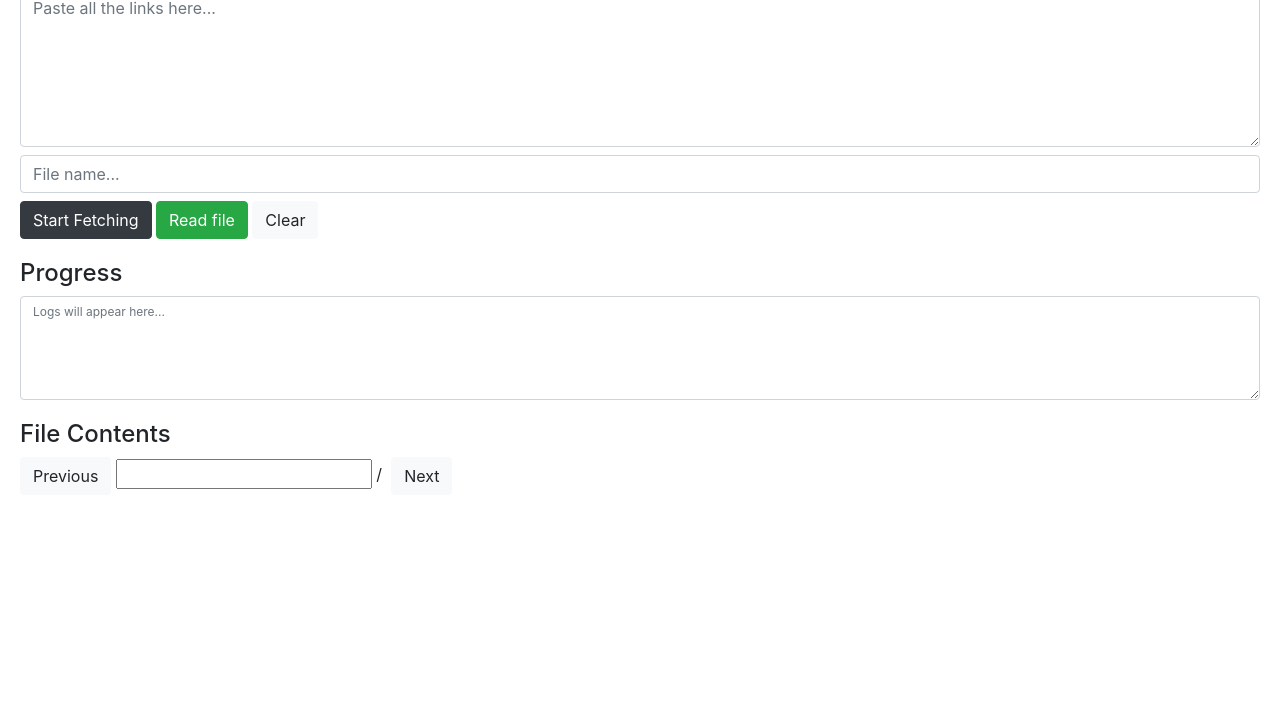
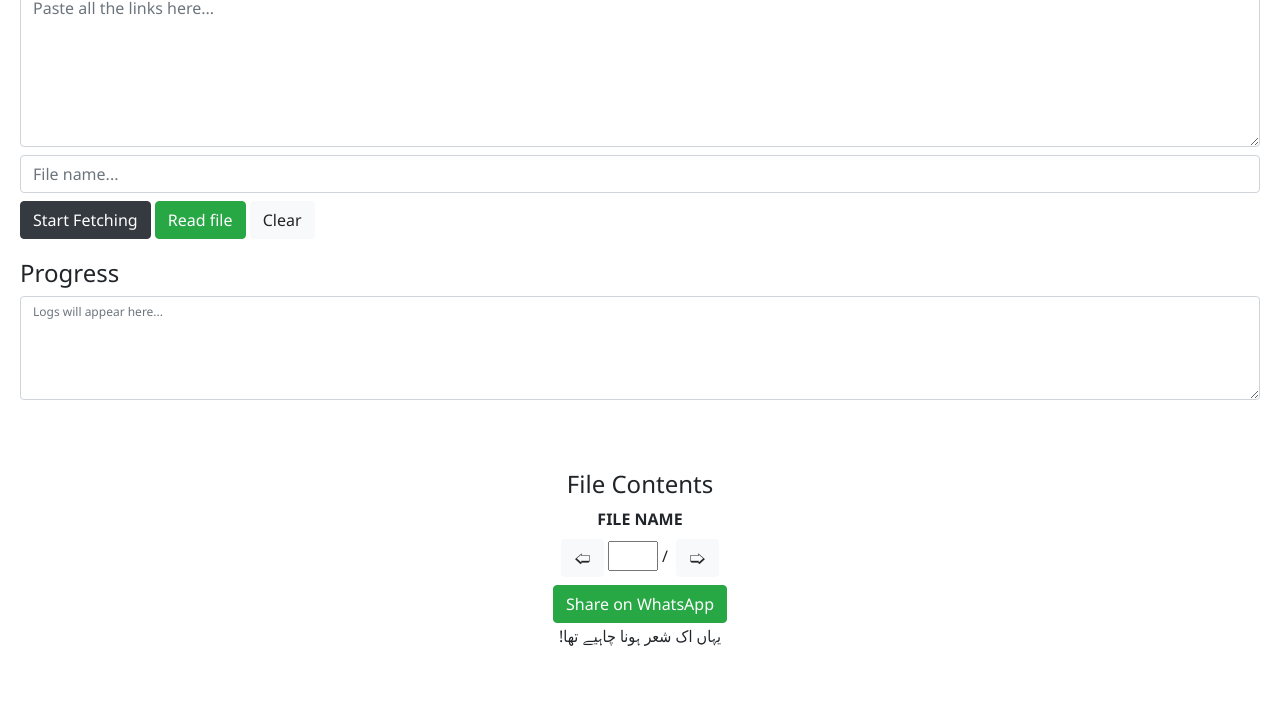
Before and after one commit to ShakesVision/dRekhta, a website: page views/index.html in a window 1280 px wide. Shown: the part 87-800 px from the top of the page. Drawn offline with Linux system fonts and the light colour scheme; no server answers; a web font is replaced by a local one.

Commit message:
style and functionality  changes, readme update

```diff
--- a/views/index.html
+++ b/views/index.html
@@ -45,26 +45,32 @@
         rows="5"
         style="font-size: 12px"
       ></textarea>
+      <div class="alert alert-success" role="alert">Download Complete!</div>
     </section>
-    <section>
+    <section style="text-align: center">
       <h4>File Contents</h4>
-      <div class="file-heading"></div>
-      <div class="file-content"></div>
-      <div class="navigation-btns">
-        <button onclick="back()" type="button" class="btn btn-light">
-          Previous
-        </button>
-        <input type="text" id="content-arr-index"> / <label class="totalItems"></label>
+      <div class="file-heading">File name</div>
+      <div class="navigation-btns my-2">
+        <button onclick="back()" type="button" class="btn btn-light">🢠</button>
+        <input type="number" id="content-arr-index" /> /
+        <label class="totalItems"></label>
         <button onclick="forward()" type="button" class="btn btn-light">
-          Next
+          🢡
         </button>
       </div>
+      <div class="shareBtn">
+        <button type="button" onclick="share()" class="btn btn-success">
+          Share on WhatsApp
+        </button>
+      </div>
+      <div class="file-content sher"></div>
     </section>
   </body>
   <script>
     var linksTextAreaEl = document.querySelector("#linksTxtArea");
     var fileNameInputEl = document.querySelector("#fileNameInput");
     var logEl = document.querySelector("#logs");
+    var contentArrIndexEl = document.querySelector("#content-arr-index");
     var fileContentArray = [];
     function clearTxt() {
       linksTextAreaEl.value = "";
@@ -72,6 +78,7 @@
       logEl.value = "";
     }
     function scrape() {
+      logEl.value = "";
       var links = linksTextAreaEl.value
         .replace(/^\s*[\r\n]/gm, "")
         .trim()
@@ -84,19 +91,40 @@
     function readFile() {
       var data = app.getPath("downloads") + "|" + fileNameInputEl.value;
       front.send("read", data);
-      document.querySelector('.file-heading').innerText = fileNameInputEl.value;
-      document.querySelector('#content-arr-index').value = 0;
+      document.querySelector(".file-heading").innerText = fileNameInputEl.value;
+      contentArrIndexEl.value = 1;
     }
     function back() {
-      var i = parseInt(document.querySelector('#content-arr-index').value)
-      document.querySelector('.file-content').innerText = fileContentArray[i-1];
-      if(i>0) document.querySelector('#content-arr-index').value = i-1
+      var i = parseInt(contentArrIndexEl.value);
+      i--;
+      if (i > 0) {
+        showFileContent(i);
+      }
     }
     function forward() {
-      var i = parseInt(document.querySelector('#content-arr-index').value)
+      var i = parseInt(contentArrIndexEl.value);
       i++;
-      document.querySelector('.file-content').innerText = fileContentArray[i];
-      document.querySelector('#content-arr-index').value = i;
+      if (i < fileContentArray.length + 1) {
+        showFileContent(i);
+      }
+    }
+    function showFileContent(i) {
+      document.querySelector(".file-content").innerHTML = tabulate(
+        fileContentArray[i - 1]
+      );
+      contentArrIndexEl.value = i;
+    }
+    contentArrIndexEl.addEventListener("keyup", (e) => {
+      if (e.keyCode === 13) {
+        e.preventDefault();
+        document.querySelector(".file-content").innerHTML = tabulate(
+          fileContentArray[parseInt(contentArrIndexEl.value) - 1]
+        );
+      }
+    });
+    function share() {
+      var text = fileContentArray[parseInt(contentArrIndexEl.value) - 1];
+      location.href = `https://wa.me?text=${encodeURIComponent(text)}`;
     }
     // download-return
     front.on("download-end", (msg) => {
@@ -106,7 +134,11 @@
           msg.i +
           ". Total fetched URLs: " +
           msg.total);
-          alert('Download Complete!' + 'Total items saved: ' + msg.total)
+      setTimeout(() => {
+        document.querySelector(".alert").style.opacity = 1;
+      }, 3000);
+      // alert("Download Complete!" + "Total items saved: " + msg.total);
+      readFile();
     });
 
     front.on("download-start", (msg) => {
@@ -118,8 +150,11 @@
       console.log(data);
       fileContentArray = [];
       fileContentArray = data;
-      document.querySelector('.file-content').innerText = fileContentArray[0];
-      document.querySelector('label.totalItems').innerText = fileContentArray.length;
+      document.querySelector(".file-content").innerHTML = tabulate(
+        fileContentArray[0]
+      );
+      document.querySelector("label.totalItems").innerText =
+        fileContentArray.length;
     });
 
     front.on("error-log", (msg) => {
@@ -136,4 +171,28 @@
       };
     }
   </script>
+  <script>
+    var elements = document.getElementsByClassName("sher");
+    Array.from(elements).forEach((e) => {
+      e.style.whiteSpace = "pre-wrap";
+      e.innerHTML = tabulate(e.innerText);
+    });
+    var elements2 = document.getElementsByClassName("sher2");
+    Array.from(elements2).forEach((e) => {
+      e.style.whiteSpace = "pre-wrap";
+      e.innerHTML = tabulate2(e.innerText);
+    });
+
+    function tabulate(strIn) {
+      strIn = strIn
+        .replace(/[\r\n]+/g, "\n")
+        .replace(/^\s+|\s+$/g, "")
+        .replace(/\r?\n|\r/g, "</td></tr>\n<tr><td>");
+      if (strIn.length > 0)
+        return (
+          '<table class="sher">\n<tr><td>' + strIn + "</td></tr>\n</table>"
+        );
+      else return tabulate("یہاں اک شعر ہونا چاہیے تھا!");
+    }
+  </script>
 </html>
--- a/views/style.css
+++ b/views/style.css
@@ -1,3 +1,58 @@
-section{
+@font-face {
+  font-family: "Mehr";
+  src: url("https://cdn.rawgit.com/shakesvision/MehrNastaleeq/07997528/MehrNastaliqWeb.woff") format("woff");
+  unicode-range: U+0600-06FF, U+0750-077F, U+FB50-FDFF, U+FE70-FEFF;
+}
+* {
+  font-family: Mehr, "Segoe UI", Tahoma, Geneva, Verdana, sans-serif, serif;
+}
+
+section {
   margin: 20px;
 }
+#content-arr-index {
+  width: 50px;
+  text-align: center;
+}
+.file-heading {
+  text-transform: uppercase;
+  font-weight: 600;
+}
+.alert {
+  opacity: 0;
+}
+/*Poetry styling*/
+.sher,
+.sher td,
+.sher2,
+.sher2 td {
+  text-align: justify;
+  text-align-last: justify;
+  -o-text-align-last: justify;
+  -ms-text-align-last: justify;
+  -moz-text-align-last: justify;
+  -webkit-text-align-last: justify;
+}
+
+.sher,
+.sher2 {
+  margin: 0 auto;
+  direction: rtl;
+  line-height: 1.5em;
+}
+
+.sher2 td {
+  width: 46%;
+}
+
+.sher2 tr td:nth-child(2) {
+  width: 10%;
+}
+
+.sher tr td {
+  padding-bottom: 5px;
+}
+
+.sher tr:nth-child(2n) td {
+  padding-bottom: 15px;
+}
```
Also changed, not shown: main.js (+7 -5 lines), README.md, failed.txt (deleted).
